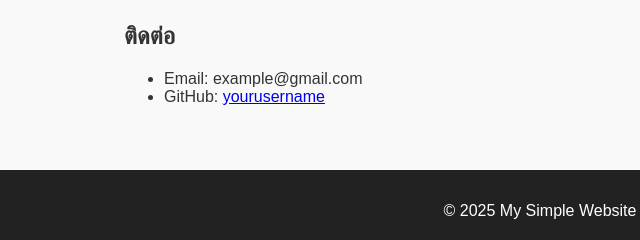
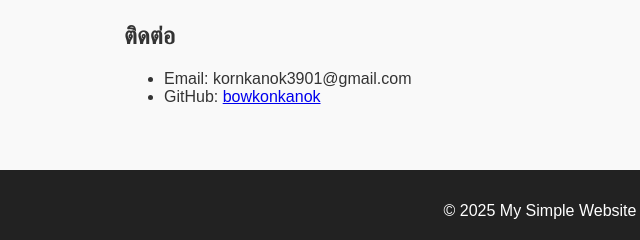
Before and after one commit to BowKonkanok/web_cv, a plain HTML site: page index.html in a window 1280 px wide. Shown: the part 329-569 px from the top of the page, 116-756 px from the left. Drawn offline with Linux system fonts and the light colour scheme.

Commit message:
Modify contact information in index.html
Updated contact email and GitHub username.

```diff
--- a/index.html
+++ b/index.html
@@ -28,8 +28,8 @@
     <section id="contact">
       <h2>ติดต่อ</h2>
       <ul>
-        <li>Email: example@gmail.com</li>
-        <li>GitHub: <a href="https://github.com/yourusername" target="_blank">yourusername</a></li>
+        <li>Email: kornkanok3901@gmail.com</li>
+        <li>GitHub: <a href="https://github.com/bowkonkanok" target="_blank">bowkonkanok</a></li>
       </ul>
     </section>
   </main>
```
